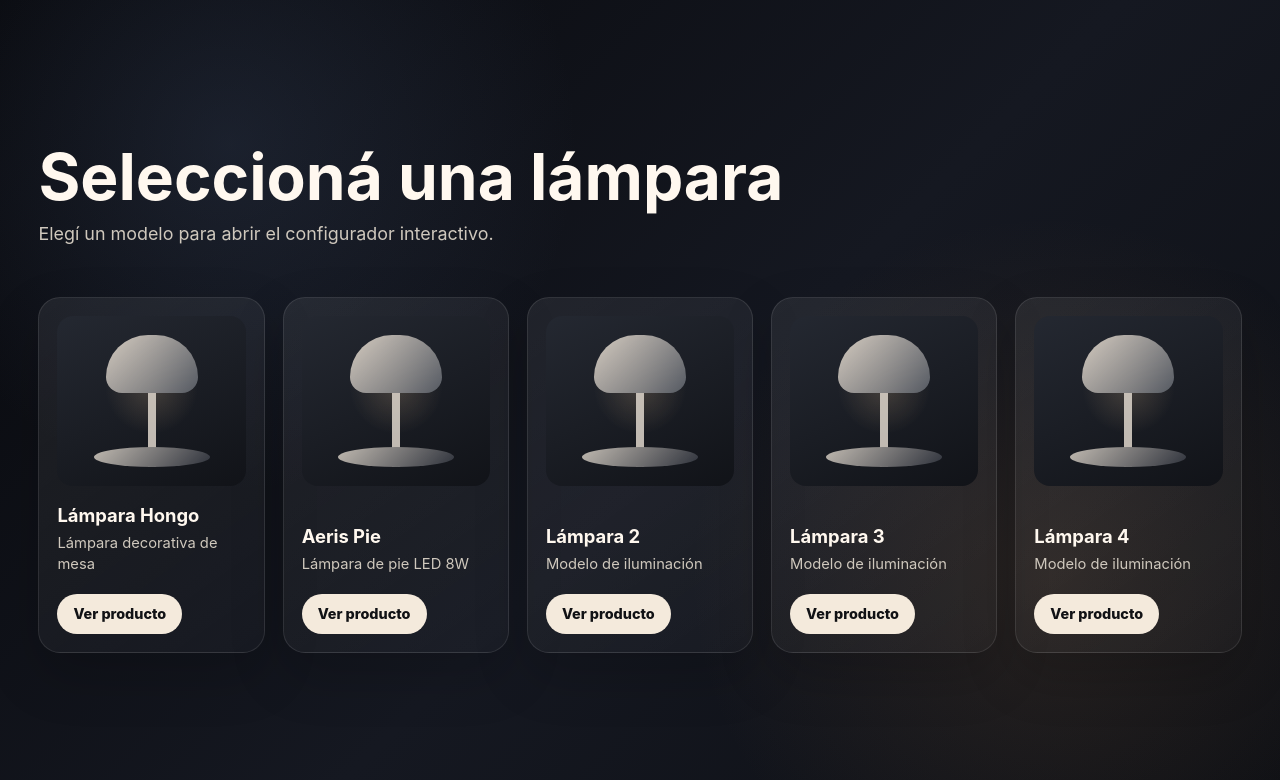
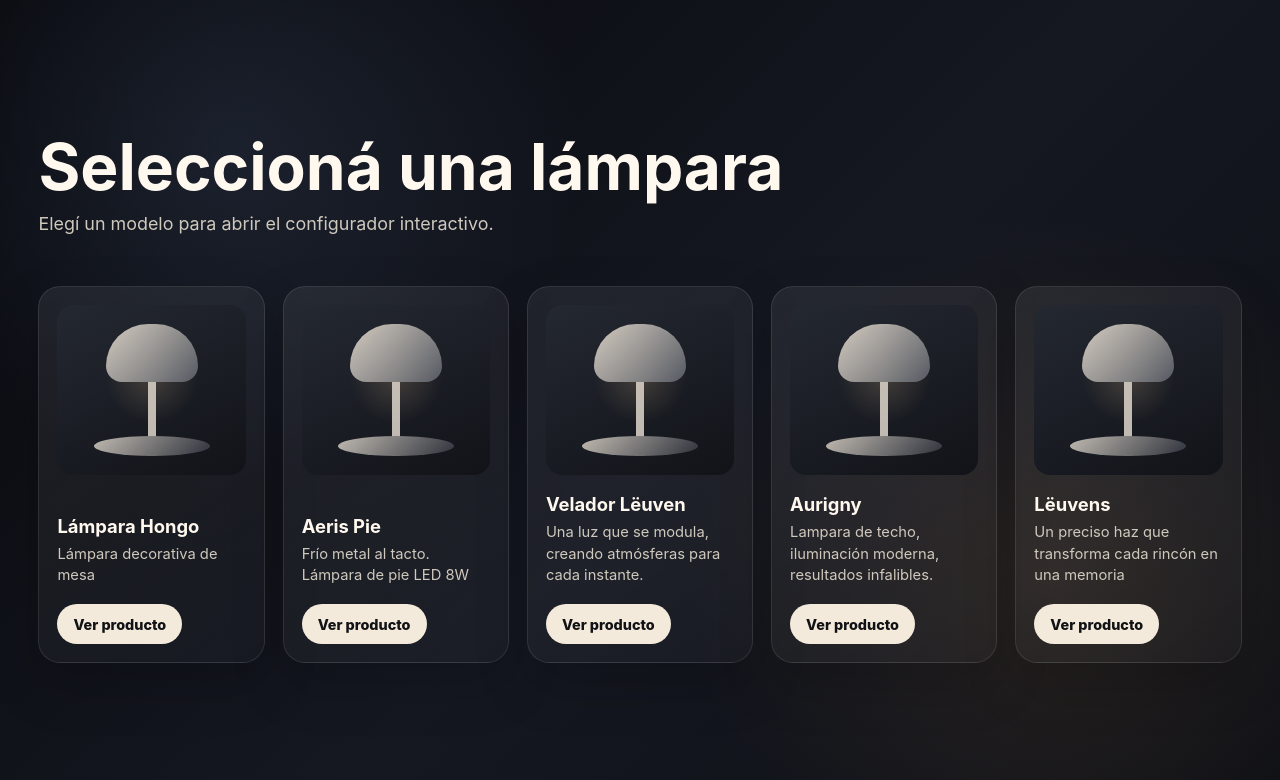
Before and after one commit to f4ntash/lamps, a React (Vite) app: page / in a window 1280 px wide. Shown: the top 780 px of the page. Built offline with nearby package versions, Linux system fonts and the light colour scheme.

Commit message:
change in names, descriptions and text size

```diff
--- a/src/App.jsx
+++ b/src/App.jsx
@@ -18,28 +18,28 @@ const PRODUCTS = [
   {
     id: 'lamp1',
     name: 'Aeris Pie',
-    description: 'Lámpara de pie LED 8W',
+    description: 'Frío metal al tacto. Lámpara de pie LED 8W',
     model: lamp1Model
   },
   {
     id: 'lamp2',
-    name: 'Lámpara 2',
-    description: 'Modelo de iluminación',
+    name: 'Velador Lëuven',
+    description: 'Una luz que se modula, creando atmósferas para cada instante.',
     model: lamp2Model
   },
   {
     id: 'lamp3',
-    name: 'Lámpara 3',
-    description: 'Modelo de iluminación',
+    name: 'Aurigny',
+    description: 'Lampara de techo, iluminación moderna, resultados infalibles.',
     model: lamp3Model,
     rotation: 180,
     rotationAxis: 'x',
-    modelBottomY: 3.5
+    modelBottomY: 2
   },
   {
     id: 'lamp4',
-    name: 'Lámpara 4',
-    description: 'Modelo de iluminación',
+    name: 'Lëuvens',
+    description: 'Un preciso haz que transforma cada rincón en una memoria',
     model: lamp4Model,
     rotation: 10,
     rotationAxis: 'x',
@@ -56,7 +56,7 @@ export default function App() {
   const handleSelectProduct = (product) => {
     setIsLightOn(false);
     setLightColor('warm');
-    setIntensity(100);
+    setIntensity(0);
     setSelectedProduct(product);
   };
 
--- a/src/components/ProductInfo.jsx
+++ b/src/components/ProductInfo.jsx
@@ -1,7 +1,7 @@
 export default function ProductInfo({ product, isLightOn }) {
   return (
     <div className="product-info">
-      <h4 id="product-title">{product.name}</h4>
+      <h4 id="product-title" className="product-title">{product.name}</h4>
       <p id="product-description" className="product-description">
         {product.description}
       </p>
--- a/src/styles.css
+++ b/src/styles.css
@@ -263,10 +263,17 @@ input[type="range"]:focus-visible {
   text-transform: uppercase;
 }
 
+.product-title {
+  margin: 0;
+  color: #fff8ef;
+  font-size: clamp(1.6rem, 2.4vw, 2.4rem);
+  line-height: 1.1;
+}
+
 .product-description {
   max-width: 34ch;
   color: #cfc8bd;
-  font-size: 8px;
+  font-size: 0.95rem;
   line-height: 1.72;
 }
 
```
